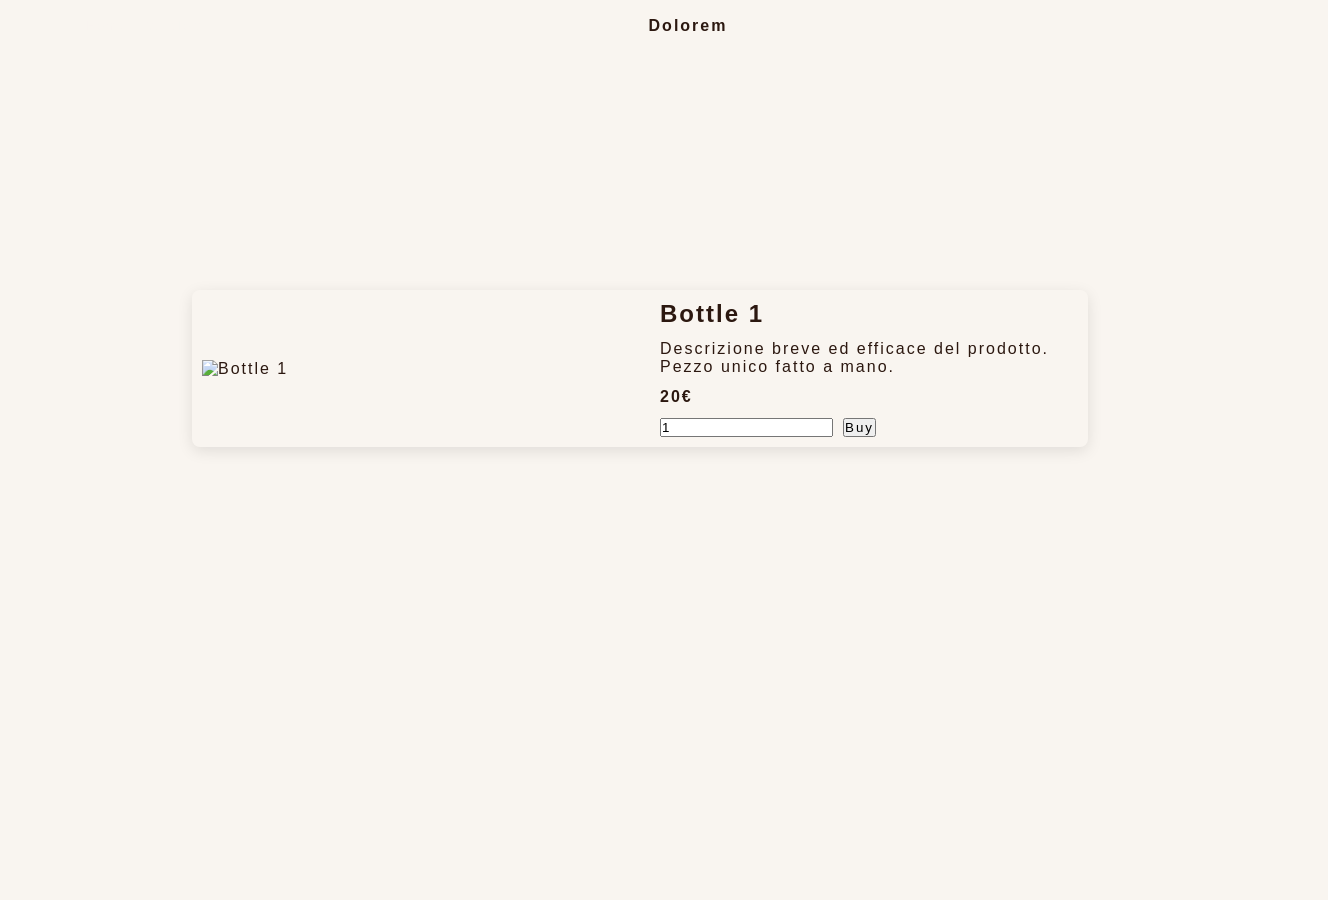
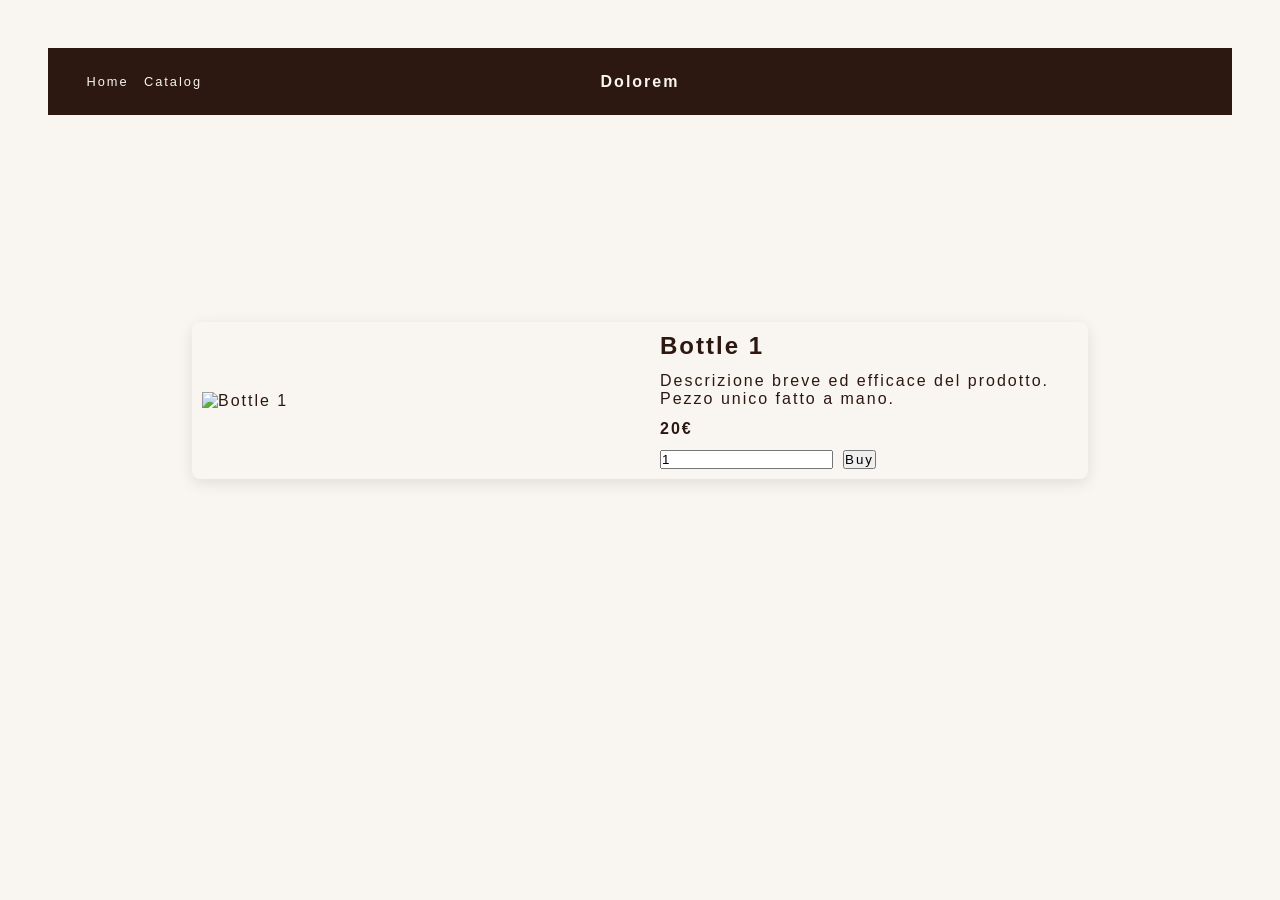

bug fixing vario

--- a/style/style.css
+++ b/style/style.css
@@ -28,6 +28,10 @@ a {
 
 /* Hero*/
 
+header {
+    margin-bottom: 2em;
+}
+
 .hero {
     position: relative;
     width: 100%;
@@ -101,11 +105,13 @@ a {
 /*Navigation Mobile first*/
 
 nav {
-    position: absolute;
+    position: sticky;
+    z-index: 100;
     top: 0;
     width: 100%;
     font-size: 0.8rem;
     padding: 1em var(--side-padding);
+    background-color: rgb(var(--text-color));
     align-items: center;
     display: flex;
     flex-wrap: wrap;
@@ -120,6 +126,7 @@ nav {
 
 .logo {
     order: 1;
+    color: rgb(var(--primary-color));
 }
 
 .nav-icons {
